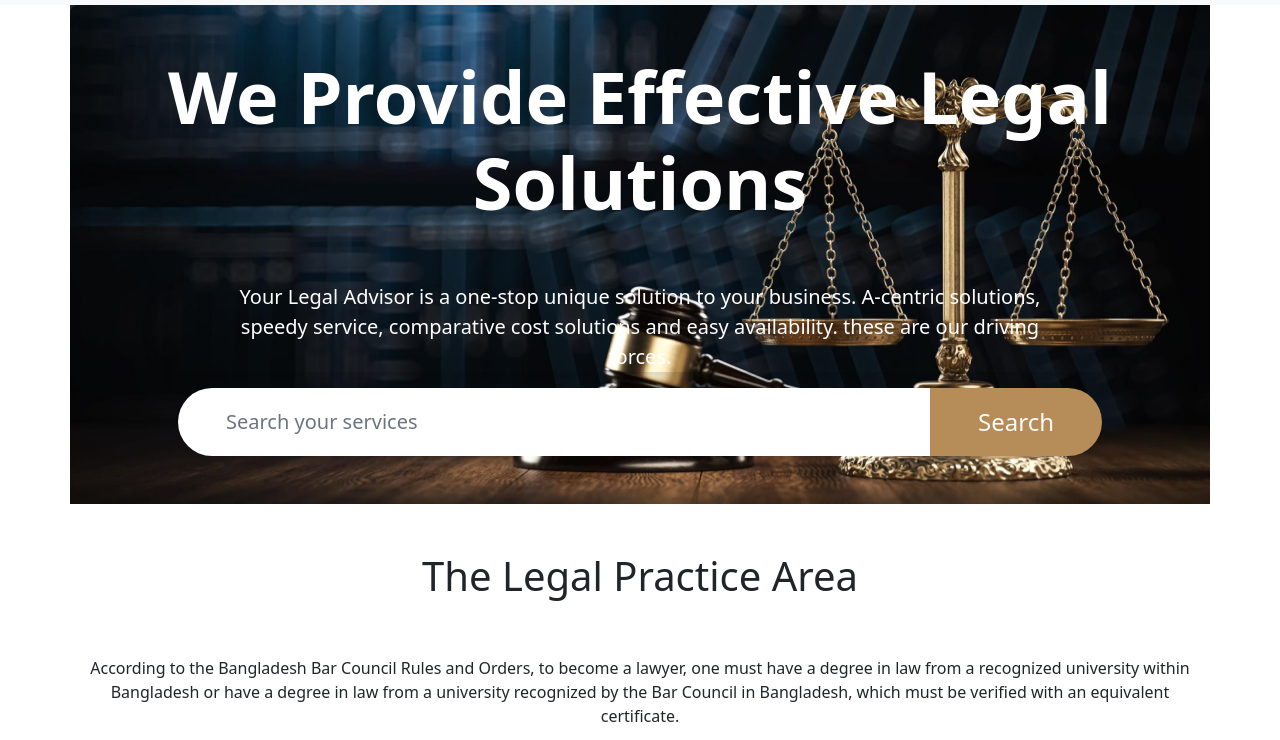
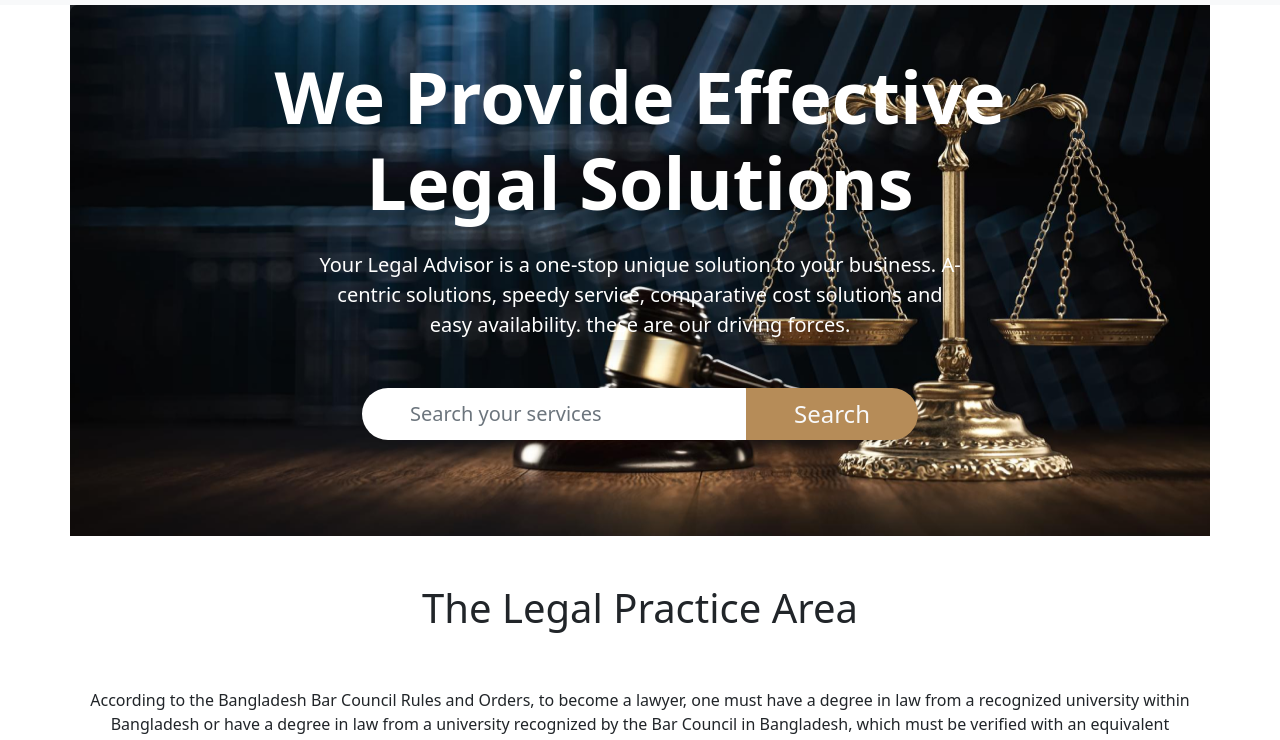
Before and after one commit to sayeed-cse/your-legal-advisor, a plain HTML site: page index.html in a window 1280 px wide. Shown: the part 57-797 px from the top of the page. Drawn offline with nearby package versions, Linux system fonts and the light colour scheme.

Commit message:
margin corrected button size corrected

```diff
--- a/index.html
+++ b/index.html
@@ -62,19 +62,21 @@
     <section class="container">
       <!-- banner start -->
       <div class="row">
-        <div style="background-image: url('images/banner.png');" class="bg-dark">
-          <div class="text-center text-white mx-auto px-md-5">
-            <h2 class="display-2 fw-bold py-5">We Provide Effective Legal Solutions</h2>
+        <div style="background-image: url('images/banner.png');" class="bg-dark pb-5">
+          <div class="text-center text-white mx-auto px-md-5 col-md-10">
+            <h2 class="display-2 fw-bold pt-5 pb-3">We Provide Effective Legal Solutions</h2>
             <p class="fs-5 text-white px-md-5 shadow mx-md-5">Your Legal Advisor is a one-stop unique solution to your business.
               A-centric solutions, speedy service,
               comparative cost solutions and easy availability. these are our driving forces.</p>
-
-            <div class="input-group mt-3 mb-5 w-auto mx-lg-5">
-              <input type="text" class="form-control border-0 py-3 fs-5 ps-md-5 rounded-end rounded-pill" placeholder="Search your services" >
-              <div class="input-group-append">
-                <button type="submit" class="input-group-text btn btn-lg bg_theme_color text-light border-0 py-3 px-md-5 fs-4 rounded-start rounded-pill" id="basic-addon2">Search</button>
+            <div class="col-12 col-lg-8 mx-auto">
+              <div class="input-group my-5">
+                <input type="text" class="form-control border-0 py-2 fs-5 ps-md-5 rounded-end rounded-pill" placeholder="Search your services" >
+                <div class="input-group-append">
+                  <button type="submit" class="input-group-text btn btn-lg bg_theme_color text-light border-0 py-2 px-md-5 fs-4 rounded-start rounded-pill" id="basic-addon2">Search</button>
+                </div>
               </div>
             </div>
+
           </div>
 
         </div>
```
